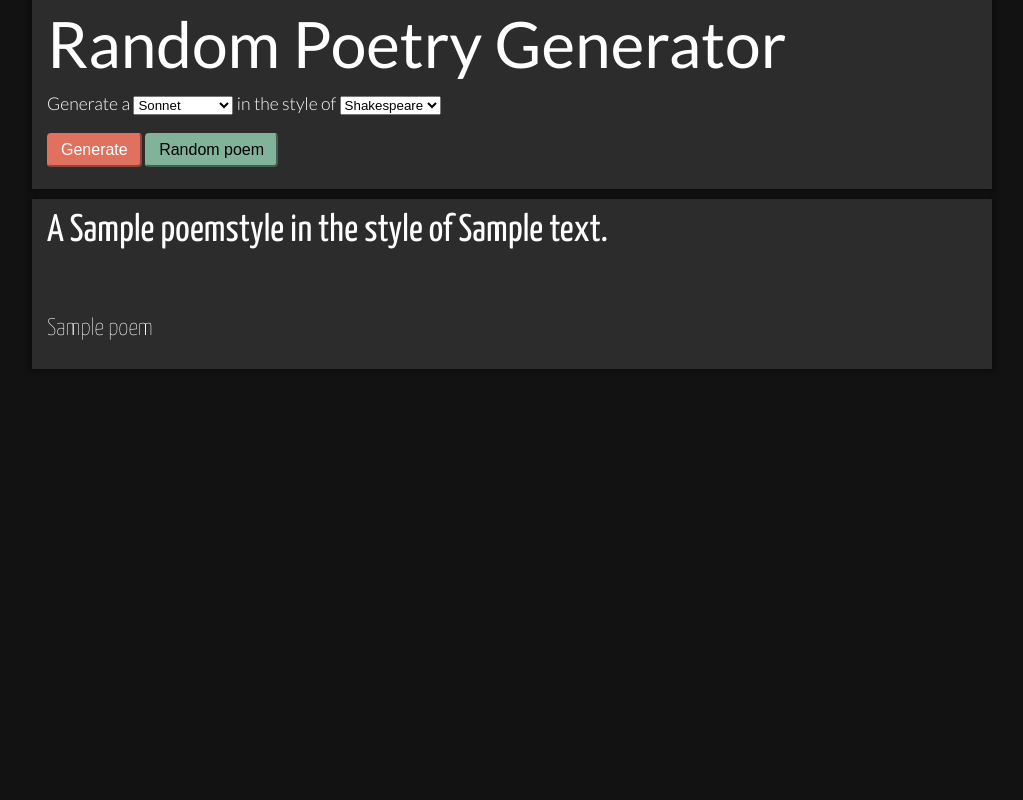
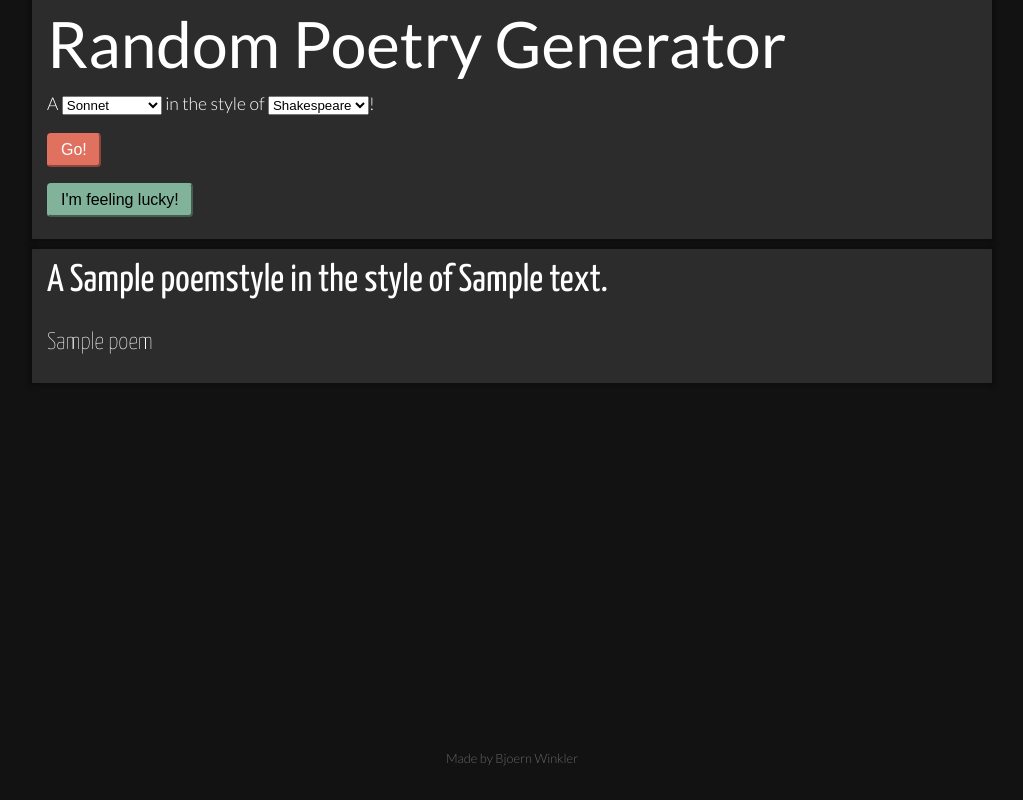
Before and after one commit to bjrnwnklr/random-poetry, a Flask app: template app/templates/generate.html in a window 1280 px wide. Shown: the whole page, without its empty margins (128-1151 px from the left). Run offline with Flask 2, Linux system fonts and the light colour scheme; the template is opened without the code that fills it: values that come from a table or form of the project are taken from there, most other values are stand-ins (such as "Sample title", 1, 10 or a date in 2020); parts of the project's set-up code (start-up, migrations or seed data) failed here and were passed over.

Commit message:
form style cleanup

```diff
--- a/app/forms.py
+++ b/app/forms.py
@@ -6,5 +6,5 @@ from app import pfr, cr
 class PoemForm(FlaskForm):
     poemstyle = SelectField('Poem style', choices=list(pfr.poemforms.keys()))
     textcorpus = SelectField('Text corpus', choices=list(cr.registry.keys()))
-    submit = SubmitField('Generate')
-    randompoem = SubmitField('Random poem')
+    submit = SubmitField('Go!')
+    randompoem = SubmitField("I'm feeling lucky!")
--- a/app/routes.py
+++ b/app/routes.py
@@ -5,17 +5,30 @@ import random
 from flask import render_template
 
 
-@app.route('/')
-@app.route('/index')
+@app.route('/', methods=['GET', 'POST'])
 def index():
 
     form = PoemForm()
+    if form.validate_on_submit():
+        # generate a poem based on the passed values. Validate that the input is a valid key in the pfr and cf objects!
+        poemstyle = form.poemstyle.data
+        # validate that the passed value is indeed a key in the poemformregistry
+        if poemstyle not in pfr.poemforms:
+            raise ValueError(f'Not a valid PoemForm: {poemstyle}')
+        textcorpus = form.textcorpus.data
+        if textcorpus not in cr.registry:
+            raise ValueError(f'Not a valid Corpus: {textcorpus}')
+    else:
+        # randomly select a style and text source and update the dropdown fields with the selected values
+        poemstyle = random.choice(list(pfr.poemforms.keys()))
+        form.poemstyle.data = poemstyle
+        textcorpus = random.choice(list(cr.registry.keys()))
+        form.textcorpus.data = textcorpus
 
-    # randomly select a style and text source
-    poemstyle = random.choice(list(pfr.poemforms.keys()))
-    textcorpus = random.choice(list(cr.registry.keys()))
-
-    # generate a random poem
+    # generate the poem and pass it to the rendered page
     poem = Poem(cr.registry[textcorpus], pfr.poemforms[poemstyle])
-
-    return render_template('generate.html', poem=poem.generate_poem(), poemstyle=poemstyle, textcorpus=textcorpus, form=form)
+    return render_template('generate.html',
+                           poem=poem.generate_poem(),
+                           poemstyle=poemstyle,
+                           textcorpus=textcorpus,
+                           form=form)
--- a/app/static/style.css
+++ b/app/static/style.css
@@ -5,9 +5,11 @@
     --font-on-primary-color: #000000;
     --primary-color: #e0715f;
     --secondary-color: #81b29a;
+    --muted-font-color: #666666;
 }
 
-* {
+/* Reset browser defaults, this style will be applied to every element */
+*, *::before, *::after {
     box-sizing: border-box;
     margin: 0;
     padding: 0;
@@ -18,7 +20,7 @@ body {
     font-weight: 300;
     -webkit-font-smoothing: antialiased;
     background: var(--background-color);
-    color: #ffffff;
+    color: var(--font-on-surface-color);
     line-height: 1.5;
     font-size: 1.1rem;
 }
@@ -48,15 +50,18 @@ label {
     margin-bottom: 0.5rem;
 }
 
-textarea {
-
+/* create a footer that stays at the bottom, as found at https://dev.to/akshay_rajput/keep-footer-at-bottom-of-page-using-flexbox-4a6f */
+.pagewrap {
+    display: flex;
+    flex-direction: column;
+    min-height: 100vh;
 }
 
-.lead {
-    font-size: 1.25rem;
+main {
+    flex-grow: 1;
 }
 
-.container {
+.boxed {
     max-width: 960px;
     width: 100%;
     padding-right: 15px;
@@ -65,9 +70,18 @@ textarea {
     margin-right: auto;
     margin-left: auto;
     margin-bottom: 10px;
+}
+
+.container {
     box-shadow: 0px 0px 5px 3px rgba(0, 0, 0, 0.3);
     background-color: var(--surface-color);
     color: var(--font-on-surface-color);
+}
+
+footer {
+    text-align: center;
+    font-size: 0.8rem;
+    color: var(--muted-font-color);
 }
 
 .poemheader {
--- a/app/templates/generate.html
+++ b/app/templates/generate.html
@@ -10,28 +10,37 @@
     <title>A {{ poemstyle }} in the style of {{ textcorpus }}</title>
 </head>
 <body>
-    <div class="container">
+    <div class="pagewrap">
+        <main>
+            <div class="container boxed">
                 <h1>Random Poetry Generator</h1>
                 <div>
-            <form action="" method="post">
+                    <form action="" method="POST" novalidate>
                         {{ form.hidden_tag() }}
                         <p>
-                    Generate a {{ form.poemstyle }} in the style of {{ form.textcorpus }}
+                            A {{ form.poemstyle }} in the style of {{ form.textcorpus }}!
                         </p>
                         <p>
                             {{ form.submit(class="btn btn-primary") }}
+                        </p>
+                    </form>
+                    <form action="" method="POST" novalidate>
+                        <p>
                             {{ form.randompoem(class="btn btn-secondary") }}
                         </p>
                     </form>
                 </div>
             </div>
-    <div class="container">
+            <div class="container boxed">
                 <p class="poemheader">A <span class="poemaccent">{{ poemstyle }}</span> in the style of <span class="poemaccent">{{ textcorpus }}</span></p>
-        <div>
-            <p class="poemtext">
-                {{ poem }}
+                <p class="poemtext">{{ poem }}</p>
+            </div>
+        </main>
+        <footer class="boxed">
+            <p>
+                Made by Bjoern Winkler
             </p>
-        </div>
+        </footer>
     </div>
 </body>
 </html>
--- a/randompoetry/poetrygenerator.py
+++ b/randompoetry/poetrygenerator.py
@@ -310,7 +310,7 @@ class Poem:
                 poem_string += poem_blocks[line].pop(0)
                 poem_string += '\n'
 
-        return poem_string
+        return poem_string.strip()
 
     def generate_poem_block(self, line_pattern, k=2):
         """
```
Also changed, not shown: 1 other file. Lines whose indentation alone changed are shown as unchanged.
